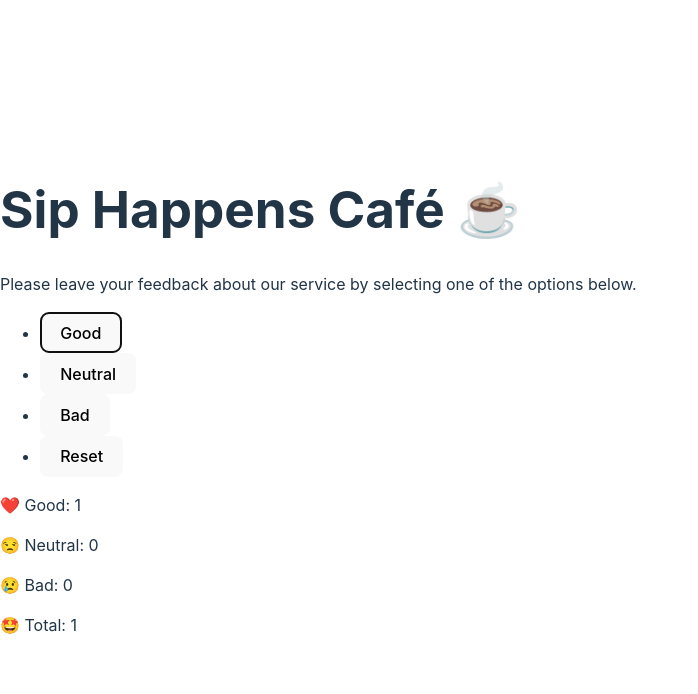
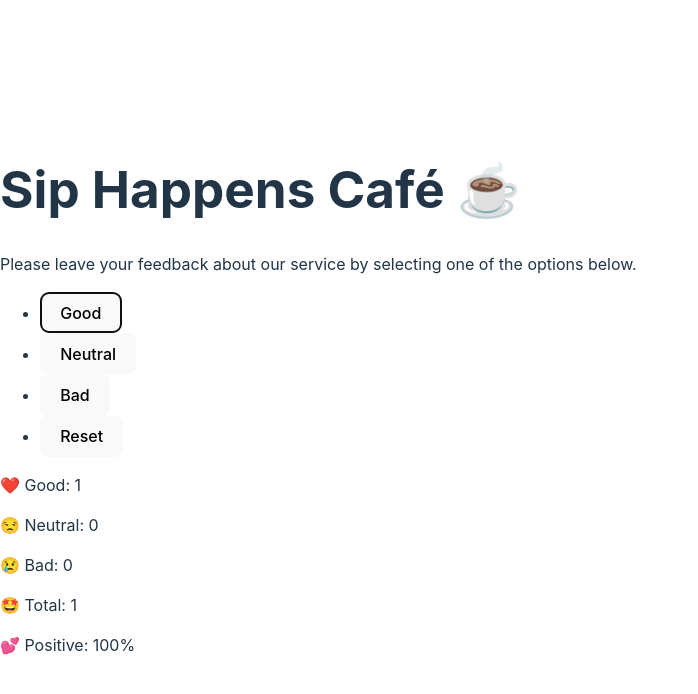
Before and after one commit to NataliiaShah/goit-react-hw-02, a React (Vite) app: page / in a window 1280 px wide. Both pictures are taken after a click on the button "Good". Shown: the top 694 px of the page, without its empty margins (0-698 px from the left). Built offline with nearby package versions, Linux system fonts and the light colour scheme.

Commit message:
correction

```diff
--- a/src/components/App.jsx
+++ b/src/components/App.jsx
@@ -27,7 +27,9 @@ const App = () => {
     };
 
     const totalFeedback = feedback.good + feedback.neutral + feedback.bad;
-
+    const positiveFeedback = Math.round(
+    ((feedback.good + feedback.neutral) / totalFeedback) * 100
+  );
     return (
         <>
             <Description />
@@ -38,8 +40,9 @@ const App = () => {
             />
             {totalFeedback > 0 ? (
         <Feedback
-          feedback={feedback}
-          feedbackTotal={totalFeedback}
+            feedback={feedback}
+            feedbackTotal={totalFeedback}
+            feedbackPositive={positiveFeedback}
         />
       ) : (
         <Notification message="No feedback yet 😿" />
--- a/src/components/Feedback/Feedback.jsx
+++ b/src/components/Feedback/Feedback.jsx
@@ -1,12 +1,13 @@
 
 
-const Feedback = ({feedback, feedbackTotal}) => {
+const Feedback = ({feedback, feedbackTotal, feedbackPositive}) => {
   return (
     <>
         <p>❤️ Good: {feedback.good}</p>
         <p>😒 Neutral: {feedback.neutral}</p>
         <p>😢 Bad: {feedback.bad}</p>
         <p>🤩 Total: {feedbackTotal}</p>
+        <p>💕 Positive: {feedbackPositive}%</p>
 
     </>
   );
```
